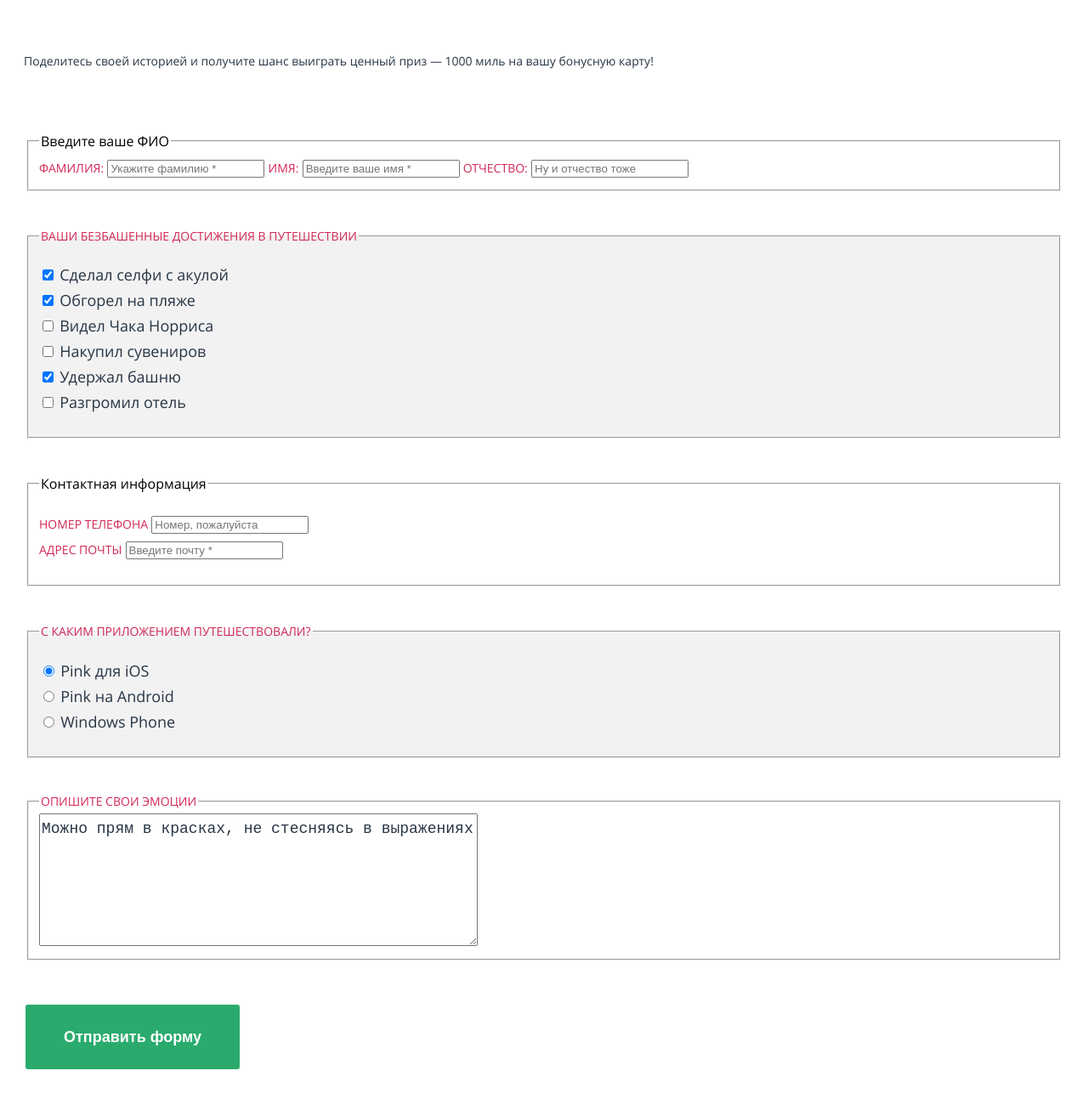
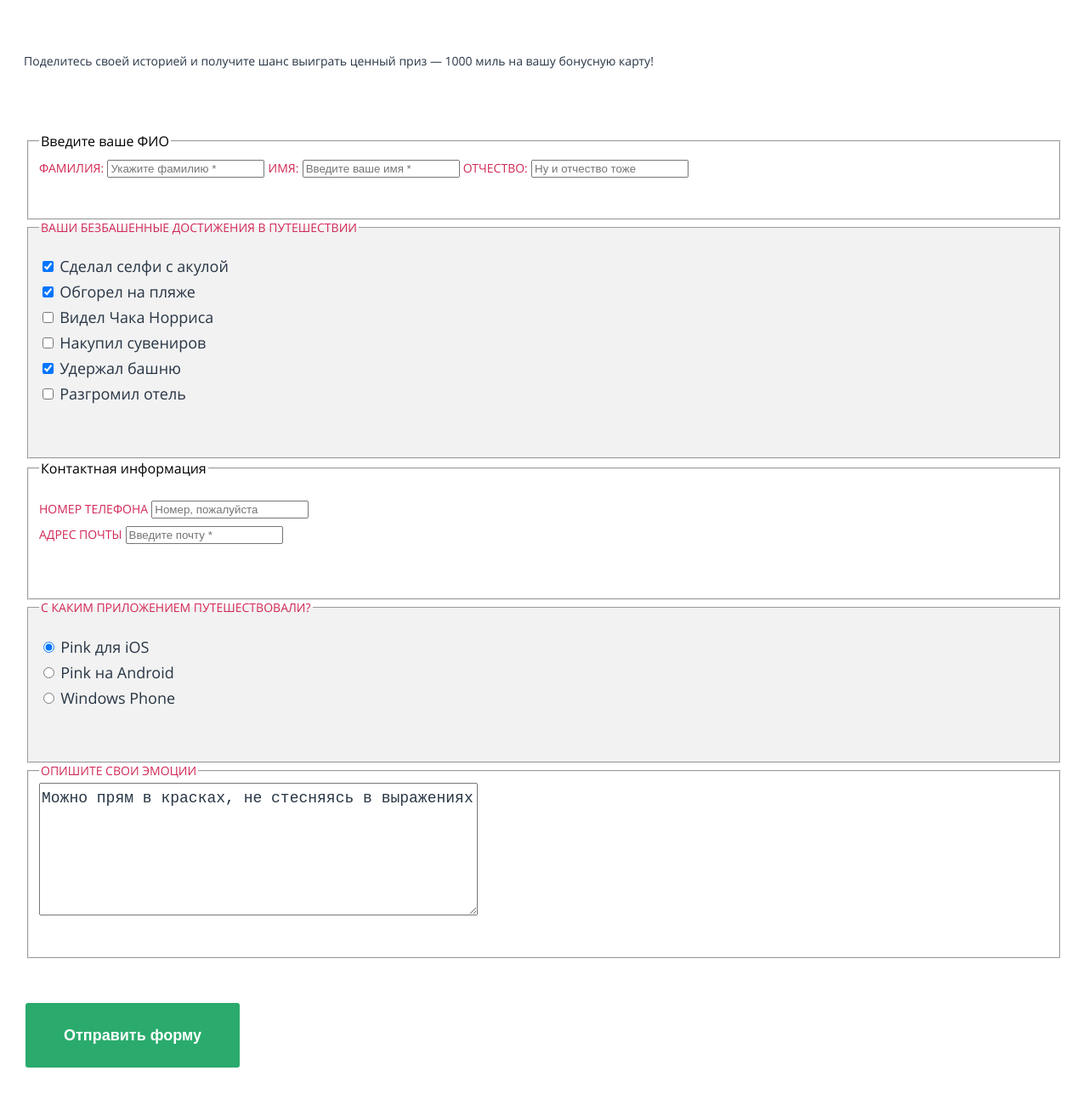
Before and after one commit to maxkray54/670697-pink-21, a website: page source/form.html in a window 1280 px wide. Shown: the part 478-1791 px from the top of the page at 85% size. Drawn offline with nearby package versions, Linux system fonts and the light colour scheme; files that its build step writes are made by us from their sources.

Commit message:
Внес изменения по рекомендациям

```diff
--- a/source/form.html
+++ b/source/form.html
@@ -17,7 +17,7 @@
         <button class="main-nav__toggle" type="button"><span class="visually-hidden">Открыть меню</span></button>
         <div class="main-nav__wrapper">
           <ul class="main-nav__list site-list">
-            <li class="site-list__item site-list__item">
+            <li class="site-list__item">
               <a class="site-list__link" href="index.html">
                 Главная
               </a>
@@ -27,7 +27,7 @@
                 Фотографии
               </a>
             </li>
-            <li class="site-list__item--active">
+            <li class="site-list__item site-list__item--active">
               <a class="site-list__link">
                 Конкурс
               </a>
@@ -52,7 +52,7 @@
         карту!</p>
     </div>
     <form class="form" name="pink" method="post" action="#">
-      <fieldset class="full-name">
+      <fieldset class="full-name form__fieldset">
         <legend>Введите ваше ФИО</legend>
         <label class="full-name__subtitle" for="surname">Фамилия:</label>
         <input class="full-name__data" id="surname" name="surname" type="text" required placeholder="Укажите фамилию *">
@@ -62,7 +62,7 @@
         <input class="full-name__data" id="middle-name" name="middle-name" type="text" placeholder="Ну и отчество тоже">
       </fieldset>
 
-      <fieldset class="achievement">
+      <fieldset class="achievement form__fieldset">
         <legend class="achievement__title">Ваши безбашенные достижения в путешествии</legend>
         <ul class="achievement__list">
           <li class="achievement__item">
@@ -92,7 +92,7 @@
         </ul>
       </fieldset>
 
-      <fieldset class="contacts">
+      <fieldset class="contacts form__fieldset">
         <legend class="contacts__title">Контактная информация</legend>
         <ul class="contacts__list">
           <li class="contacts__item">
@@ -108,7 +108,7 @@
         </ul>
       </fieldset>
 
-      <fieldset class="operating-system">
+      <fieldset class="operating-system form__fieldset">
         <legend class="operating-system__title">С каким приложением путешествовали?</legend>
         <ul class="operating-system__list">
           <li class="operating-system__item">
@@ -126,12 +126,12 @@
         </ul>
       </fieldset>
 
-      <fieldset class="description">
+      <fieldset class="description form__fieldset">
         <legend class="description__title">Опишите свои эмоции</legend>
         <textarea class="description__text" name="text" rows="5"
           cols="45">Можно прям в красках, не стесняясь в выражениях</textarea>
       </fieldset>
-      <input class="post-form button-form" name="send" type="submit" value="Отправить форму">
+      <input class="post-form button-form button-form--indent" name="send" type="submit" value="Отправить форму">
     </form>
     <p class="necessarily"><small class="necessarily__pink">*</small> — обязательные поля</p>
   </main>
--- a/source/sass/form/achievement.scss
+++ b/source/sass/form/achievement.scss
@@ -1,6 +1,5 @@
 .achievement {
   background-color: $bg-gray;
-  margin-bottom: 42px;
 
   &__list {
     list-style: none;
--- a/source/sass/form/button-form.scss
+++ b/source/sass/form/button-form.scss
@@ -1,11 +1,15 @@
 .button-form {
   background-color: $green;
   padding: 23px 45px;
-  margin-bottom: 69px;
   font-size: 18px;
   font-weight: 700;
   line-height: 30px;
   color: $white;
   border: none;
   border-radius: 3px;
+
+  &--indent {
+    margin-top: 52px;
+    margin-bottom: 46px;
+  }
 }
--- a/source/sass/form/contacts.scss
+++ b/source/sass/form/contacts.scss
@@ -1,6 +1,4 @@
 .contacts {
-  margin-bottom: 44px;
-
   &__list {
     list-style: none;
     padding: 0;
--- a/source/sass/form/description.scss
+++ b/source/sass/form/description.scss
@@ -1,6 +1,4 @@
 .description {
-  margin-bottom: 52px;
-
   &__title {
     font-size: 14px;
     line-height: 18px;
--- a/source/sass/form/form.scss
+++ b/source/sass/form/form.scss
@@ -1,3 +1,7 @@
 .form {
   padding: 0 22px;
+
+  &__fieldset {
+    padding-bottom: 44px;
+  }
 }
--- a/source/sass/form/full-name.scss
+++ b/source/sass/form/full-name.scss
@@ -1,6 +1,4 @@
 .full-name {
-  margin-bottom: 44px;
-
   &__subtitle {
     font-size: 14px;
     line-height: 30px;
--- a/source/sass/form/operating-system.scss
+++ b/source/sass/form/operating-system.scss
@@ -1,6 +1,5 @@
 .operating-system {
   background-color: $bg-gray;
-  margin-bottom: 42px;
 
   &__list {
     list-style: none;
--- a/source/sass/global/page.scss
+++ b/source/sass/global/page.scss
@@ -1,4 +1,4 @@
 .page {
-  font-family: "Open Sans", sans-serif;
+  font-family: "Open Sans", "Arial", sans-serif;
   font-style: normal;
 }
--- a/source/sass/global/visually-hidden.scss
+++ b/source/sass/global/visually-hidden.scss
@@ -1,9 +1,12 @@
 .visually-hidden {
   position: absolute;
-  clip: rect(1px, 1px, 1px, 1px);
+  width: 1px;
+  height: 1px;
+  margin: -1px;
+  border: 0;
   padding: 0;
-  border: 0;
-  height: 1px;
-  width: 1px;
+  white-space: nowrap;
+  clip-path: inset(100%);
+  clip: rect(0 0 0 0);
   overflow: hidden;
 }
```
